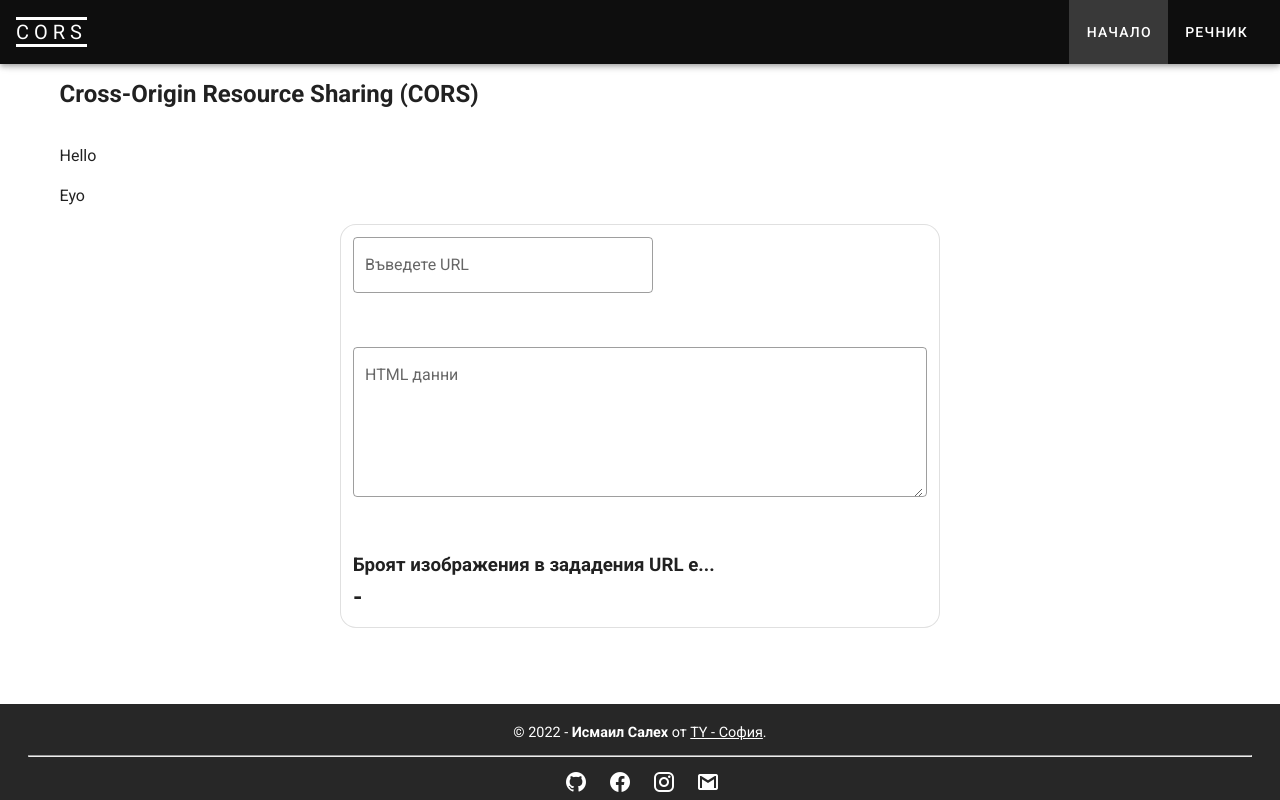
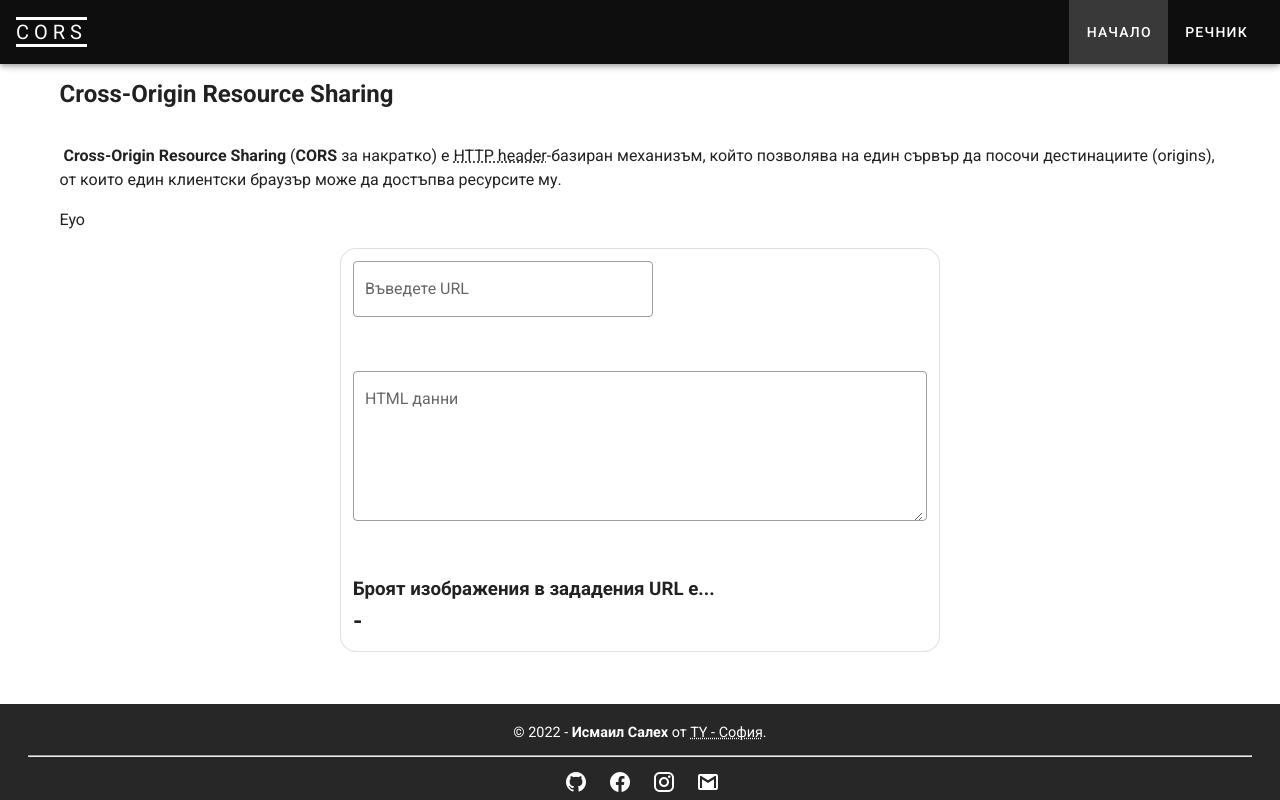
Before and after one commit to IsmailSalehCode/CORS-university_project, a Vue app: page / in a window 1280 px wide. Built offline with nearby package versions, Linux system fonts and the light colour scheme.

Commit message:
хгтсхс

```diff
--- a/src/App.vue
+++ b/src/App.vue
@@ -169,5 +169,6 @@ html {
 }
 a {
   color: inherit !important;
+  text-decoration-style: dotted;
 }
 </style>
--- /dev/null
+++ b/src/components/ArticeIntroCORS.vue
@@ -0,0 +1,19 @@
+<template>
+  <article>
+    <h1>Cross-Origin Resource Sharing</h1>
+    <p>
+      &nbsp;<b>Cross-Origin Resource Sharing</b> (<b>CORS</b> за накратко) е
+      <a href="/vocabulary">HTTP header</a>-базиран механизъм, който позволява
+      на един сървър да посочи дестинациите (origins), от които един клиентски
+      браузър може да достъпва ресурсите му.
+    </p>
+    <p>Eyo</p>
+  </article>
+</template>
+
+<script>
+export default {};
+</script>
+
+<style>
+</style>
--- a/src/views/HomePage.vue
+++ b/src/views/HomePage.vue
@@ -1,10 +1,6 @@
 <template>
   <v-container>
-    <article>
-      <h1>Cross-Origin Resource Sharing (CORS)</h1>
-      <p>Hello</p>
-      <p>Eyo</p>
-    </article>
+    <ArticleIntroCORS />
 
     <v-container>
       <WebReader />
@@ -14,8 +10,9 @@
 
 <script>
 import WebReader from "../components/WebReader.vue";
+import ArticleIntroCORS from "../components/ArticeIntroCORS.vue";
 export default {
-  components: { WebReader },
+  components: { WebReader, ArticleIntroCORS },
 };
 </script>
 
```
